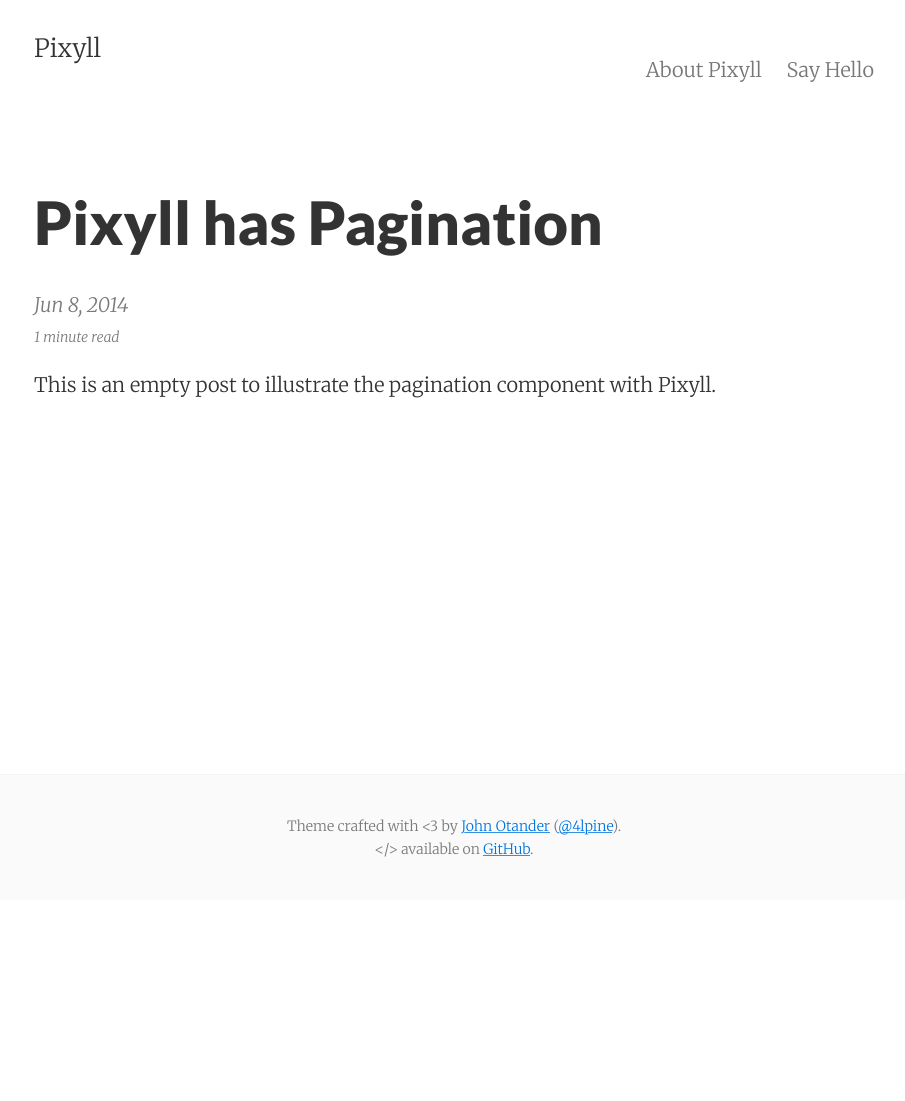
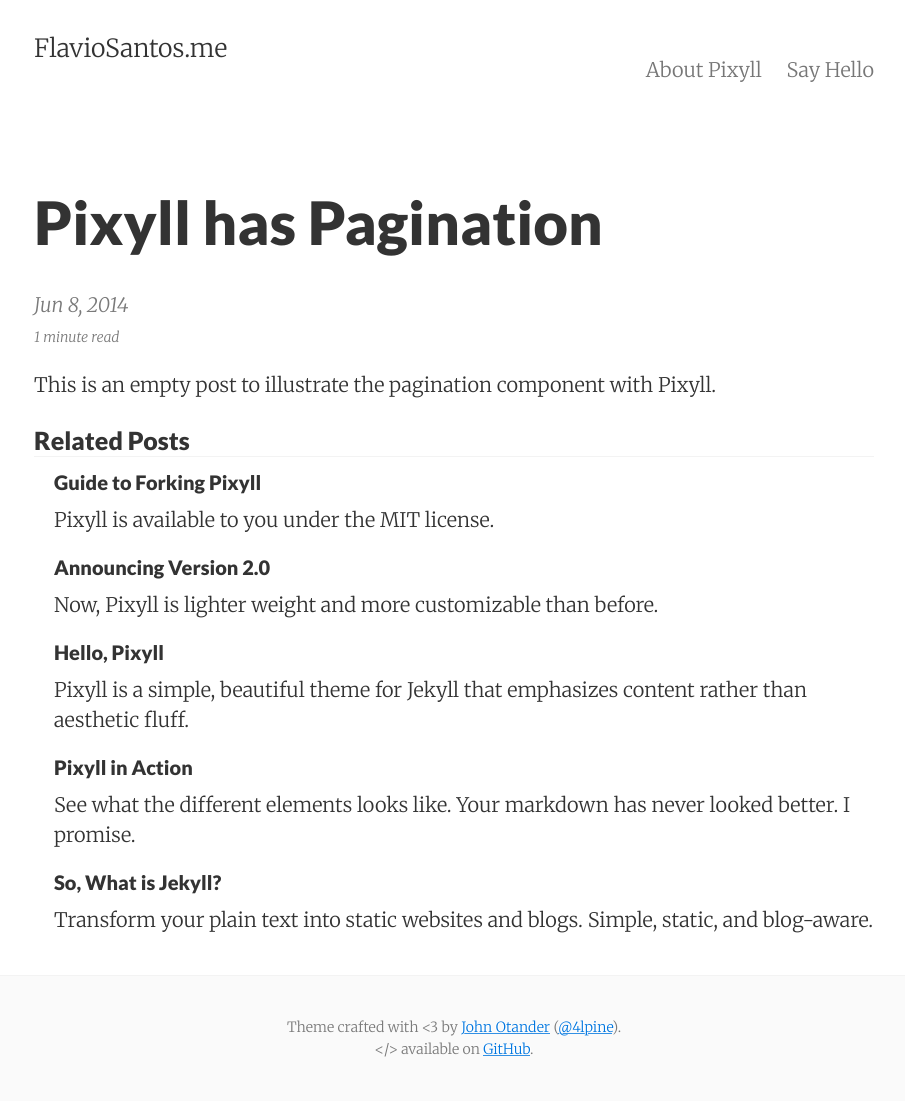
Before and after one commit to flaviosans/flaviosans.github.io, a Jekyll site: the page built from _posts/2014-06-08-pixyll-has-pagination.md, in a window 1280 px wide. Shown: the whole page, without its empty margins (186-1091 px from the left). Built offline with Jekyll 4.4.1, drawn with Linux system fonts in a browser that asks for light colours; comment, search, counter and statistics services are not loaded; before the commit the page ends 900 px from its top, so only the background shows below that; part of the change alters nothing that is shown.

Commit message:
Configurações iniciais

```diff
--- a/_config.yml
+++ b/_config.yml
@@ -1,10 +1,10 @@
 # Site settings
-title:       Pixyll
-email:       your_email@example.com
-author:      John Otander
-description: "A simple, beautiful theme for Jekyll that emphasizes content rather than aesthetic fluff."
+title:       FlavioSantos.me
+email:       flaviosantos.dev@gmail.com
+author:      Flávio Santos
+description: "Aqui é onde reparto meus códigos, experiências e vivências na programação. seja bem vindo!"
 baseurl:     ""
-url:         "http://pixyll.com"
+url:         "http://flaviosantos.me"
 date_format: "%b %-d, %Y"
 header_pages:
  - about.md
@@ -14,14 +14,14 @@ header_pages:
 google_verification:
 # Use either direct GA implementation or set up GTM account
 # - using both will skew your data (leave blank to not use at all)
-google_analytics:
+google_analytics: UA-158097230-1
 google_tag_manager:
 # Bing services
 bing_verification:
 
 # Optional features
 animated:             false
-show_related_posts:   false
+show_related_posts:   true
 show_post_footers:    false
 show_social_icons:    false
 ajaxify_contact_form: false
@@ -29,7 +29,7 @@ enable_mathjax: false
 extended_fonts: false
 enable_anchorjs: false
 # Preview image for social media aka og:image and twitter:image
-post_preview_image: false
+post_preview_image: true
 
 # Facebook Page integration
 # (for instant articles and other stuff)
@@ -38,7 +38,7 @@ fb_page_id:
 
 # Disqus post comments
 # (leave blank to disable Disqus)
-disqus_shortname:
+disqus_shortname: flaviosans
 
 # Facebook Comments plugin
 # (leave blank to disable Facebook Comments, otherwise set it to true)
@@ -47,11 +47,11 @@ facebook_appid:
 facebook_comments_number: 10
 
 # Social icons
-github_username:
+github_username: flaviosans
 reddit_username:
 bitbucket_username:
 stackoverflow_id:
-twitter_username:
+twitter_username: flaviosans
 skype_username:
 steam_nickname:
 google_plus_id:
```
